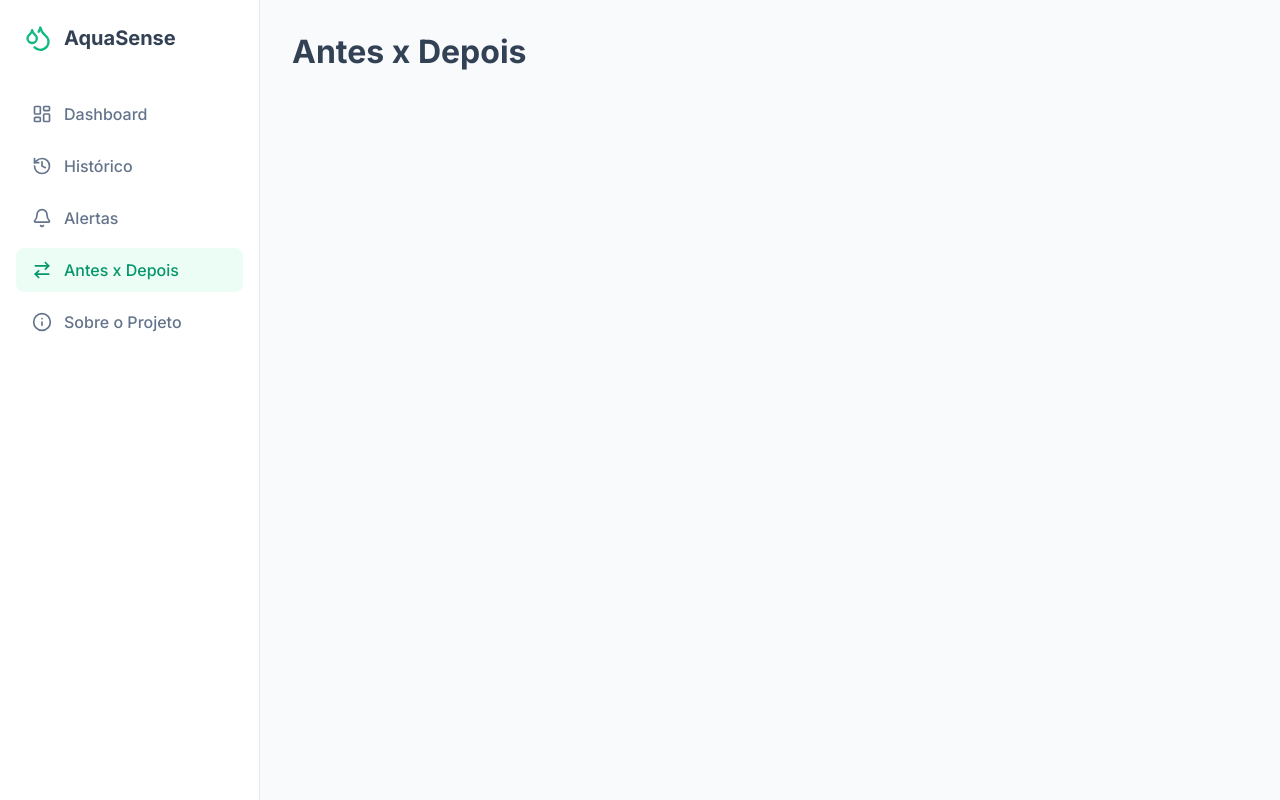
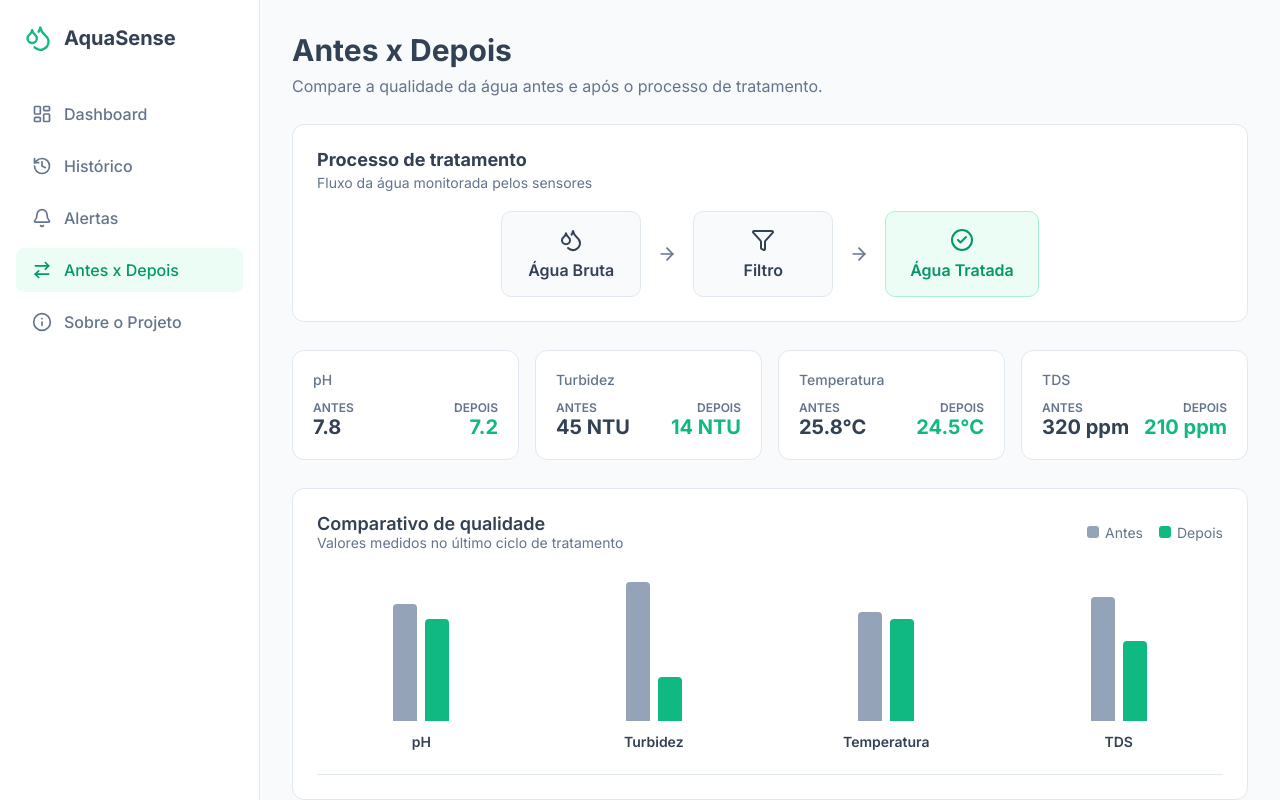
Before and after one commit to Akainor/upx06-frontend, a React (Vite) app: page /comparacao in a window 1280 px wide. Built offline with nearby package versions, Linux system fonts and the light colour scheme.

Commit message:
0.2.0 - Criação da Página de Antes x Depois

```diff
--- a/src/index.css
+++ b/src/index.css
@@ -205,3 +205,210 @@ body {
   color: var(--text-main);
   font-size: 0.95rem;
 }
+
+/* --- Página Antes x Depois --- */
+.comparacao-header {
+  margin-bottom: 28px;
+}
+
+.comparacao-header h2 {
+  font-size: 1.875rem;
+  color: var(--text-main);
+  margin-bottom: 8px;
+}
+
+.comparacao-header p {
+  color: var(--text-light);
+  font-size: 1rem;
+}
+
+/* Card do Fluxo de Tratamento */
+.fluxo-card {
+  background-color: #ffffff;
+  border: 1px solid var(--border-color);
+  border-radius: 12px;
+  padding: 24px;
+  margin-bottom: 28px;
+}
+
+.fluxo-card h3 {
+  font-size: 1.125rem;
+  color: var(--text-main);
+  margin-bottom: 4px;
+}
+
+.fluxo-card p {
+  color: var(--text-light);
+  font-size: 0.875rem;
+  margin-bottom: 20px;
+}
+
+.fluxo-etapas {
+  display: flex;
+  align-items: center;
+  justify-content: center;
+  gap: 16px;
+  flex-wrap: wrap;
+}
+
+.etapa-item {
+  display: flex;
+  flex-direction: column;
+  align-items: center;
+  gap: 8px;
+  padding: 16px 24px;
+  border-radius: 10px;
+  background-color: var(--bg-color);
+  border: 1px solid var(--border-color);
+  min-width: 140px;
+  font-weight: 600;
+  color: var(--text-main);
+}
+
+.etapa-item.destaque {
+  background-color: var(--primary-light);
+  border-color: #a7f3d0;
+  color: var(--primary-dark);
+}
+
+.etapa-seta {
+  color: var(--text-light);
+}
+
+/* Métricas em Linha */
+.metricas-grid {
+  display: grid;
+  grid-template-columns: repeat(auto-fit, minmax(220px, 1fr));
+  gap: 16px;
+  margin-bottom: 28px;
+}
+
+.metrica-card {
+  background-color: #ffffff;
+  border: 1px solid var(--border-color);
+  border-radius: 12px;
+  padding: 20px;
+}
+
+.metrica-titulo {
+  font-size: 0.875rem;
+  color: var(--text-light);
+  margin-bottom: 12px;
+  font-weight: 500;
+}
+
+.metrica-valores {
+  display: flex;
+  justify-content: space-between;
+  align-items: flex-end;
+}
+
+.valor-bloco {
+  display: flex;
+  flex-direction: column;
+}
+
+.valor-rotulo {
+  font-size: 0.75rem;
+  color: var(--text-light);
+  text-transform: uppercase;
+  font-weight: 600;
+}
+
+.valor-num {
+  font-size: 1.25rem;
+  font-weight: 700;
+  color: var(--text-main);
+}
+
+.valor-num.depois {
+  color: var(--primary-color);
+}
+
+/* Gráfico Comparativo em Barras */
+.grafico-card {
+  background-color: #ffffff;
+  border: 1px solid var(--border-color);
+  border-radius: 12px;
+  padding: 24px;
+}
+
+.grafico-header {
+  display: flex;
+  justify-content: space-between;
+  align-items: center;
+  margin-bottom: 24px;
+}
+
+.legenda-container {
+  display: flex;
+  gap: 16px;
+  font-size: 0.875rem;
+}
+
+.legenda-item {
+  display: flex;
+  align-items: center;
+  gap: 6px;
+  color: var(--text-light);
+}
+
+.legenda-cor {
+  width: 12px;
+  height: 12px;
+  border-radius: 3px;
+}
+
+.legenda-cor.antes {
+  background-color: #94a3b8;
+}
+
+.legenda-cor.depois {
+  background-color: var(--primary-color);
+}
+
+.barras-container {
+  display: grid;
+  grid-template-columns: repeat(4, 1fr);
+  gap: 24px;
+  height: 200px;
+  align-items: flex-end;
+  padding-bottom: 24px;
+  border-bottom: 1px solid var(--border-color);
+}
+
+.grupo-barra {
+  display: flex;
+  flex-direction: column;
+  align-items: center;
+  height: 100%;
+  justify-content: flex-end;
+}
+
+.par-barras {
+  display: flex;
+  align-items: flex-end;
+  gap: 8px;
+  height: 100%;
+}
+
+.barra {
+  width: 24px;
+  border-radius: 4px 4px 0 0;
+  transition: height 0.3s ease;
+}
+
+.barra.antes {
+  background-color: #94a3b8;
+}
+
+.barra.depois {
+  background-color: var(--primary-color);
+}
+
+.parametro-rotulo {
+  margin-top: 12px;
+  font-size: 0.875rem;
+  font-weight: 600;
+  color: var(--text-main);
+}
--- a/src/pages/Comparacao.tsx
+++ b/src/pages/Comparacao.tsx
@@ -1,8 +1,106 @@
+import { ArrowRight, Droplets, Filter, CheckCircle2 } from 'lucide-react';
+
 export default function Comparacao() {
+  // Dados estáticos baseados no protótipo Figma para demonstração
+  const dadosComparativos = [
+    { parametro: 'pH', antes: '7.8', depois: '7.2', alturaAntes: '80%', alturaDepois: '70%' },
+    { parametro: 'Turbidez', antes: '45 NTU', depois: '14 NTU', alturaAntes: '95%', alturaDepois: '30%' },
+    { parametro: 'Temperatura', antes: '25.8°C', depois: '24.5°C', alturaAntes: '75%', alturaDepois: '70%' },
+    { parametro: 'TDS', antes: '320 ppm', depois: '210 ppm', alturaAntes: '85%', alturaDepois: '55%' }
+  ];
+
   return (
     <div>
-      <h1 className="text-2xl font-bold text-gray-800">Antes x Depois</h1>
+      <div className="comparacao-header">
+        <h2>Antes x Depois</h2>
+        <p>Compare a qualidade da água antes e após o processo de tratamento.</p>
+      </div>
 
+      <div className="fluxo-card">
+        <h3>Processo de tratamento</h3>
+        <p>Fluxo da água monitorada pelos sensores</p>
+
+        <div className="fluxo-etapas">
+          <div className="etapa-item">
+            <Droplets size={24} className="text-gray-500" />
+            <span>Água Bruta</span>
+          </div>
+
+          <ArrowRight className="etapa-seta" size={20} />
+
+          <div className="etapa-item">
+            <Filter size={24} className="text-gray-500" />
+            <span>Filtro</span>
+          </div>
+
+          <ArrowRight className="etapa-seta" size={20} />
+
+          <div className="etapa-item destaque">
+            <CheckCircle2 size={24} />
+            <span>Água Tratada</span>
+          </div>
+        </div>
+      </div>
+
+      <div className="metricas-grid">
+        {dadosComparativos.map((item, index) => (
+          <div className="metrica-card" key={index}>
+            <div className="metrica-titulo">{item.parametro}</div>
+            <div className="metrica-valores">
+              <div className="valor-bloco">
+                <span className="valor-rotulo">Antes</span>
+                <span className="valor-num">{item.antes}</span>
+              </div>
+              <div className="valor-bloco" style={{ textAlign: 'right' }}>
+                <span className="valor-rotulo">Depois</span>
+                <span className="valor-num depois">{item.depois}</span>
+              </div>
+            </div>
+          </div>
+        ))}
+      </div>
+
+      <div className="grafico-card">
+        <div className="grafico-header">
+          <div>
+            <h3 style={{ fontSize: '1.125rem', fontWeight: 600 }}>Comparativo de qualidade</h3>
+            <p style={{ fontSize: '0.875rem', color: 'var(--text-light)' }}>
+              Valores medidos no último ciclo de tratamento
+            </p>
+          </div>
+
+          <div className="legenda-container">
+            <div className="legenda-item">
+              <div className="legenda-cor antes"></div>
+              <span>Antes</span>
+            </div>
+            <div className="legenda-item">
+              <div className="legenda-cor depois"></div>
+              <span>Depois</span>
+            </div>
+          </div>
+        </div>
+
+        <div className="barras-container">
+          {dadosComparativos.map((item, index) => (
+            <div className="grupo-barra" key={index}>
+              <div className="par-barras">
+                <div
+                  className="barra antes"
+                  style={{ height: item.alturaAntes }}
+                  title={`Antes: ${item.antes}`}
+                />
+                <div
+                  className="barra depois"
+                  style={{ height: item.alturaDepois }}
+                  title={`Depois: ${item.depois}`}
+                />
+              </div>
+              <span className="parametro-rotulo">{item.parametro}</span>
+            </div>
+          ))}
+        </div>
+      </div>
     </div>
   );
 }
```
